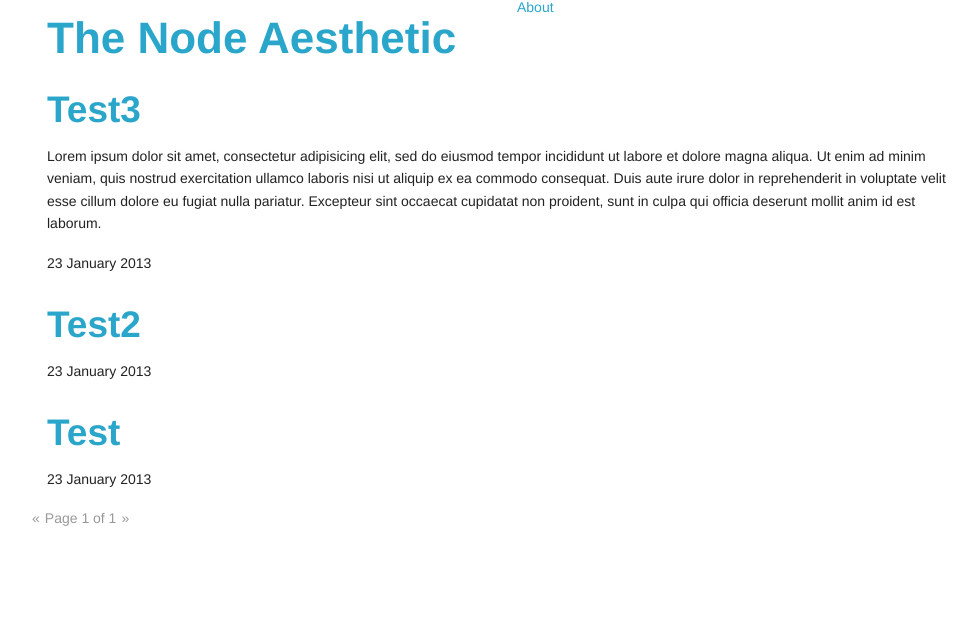
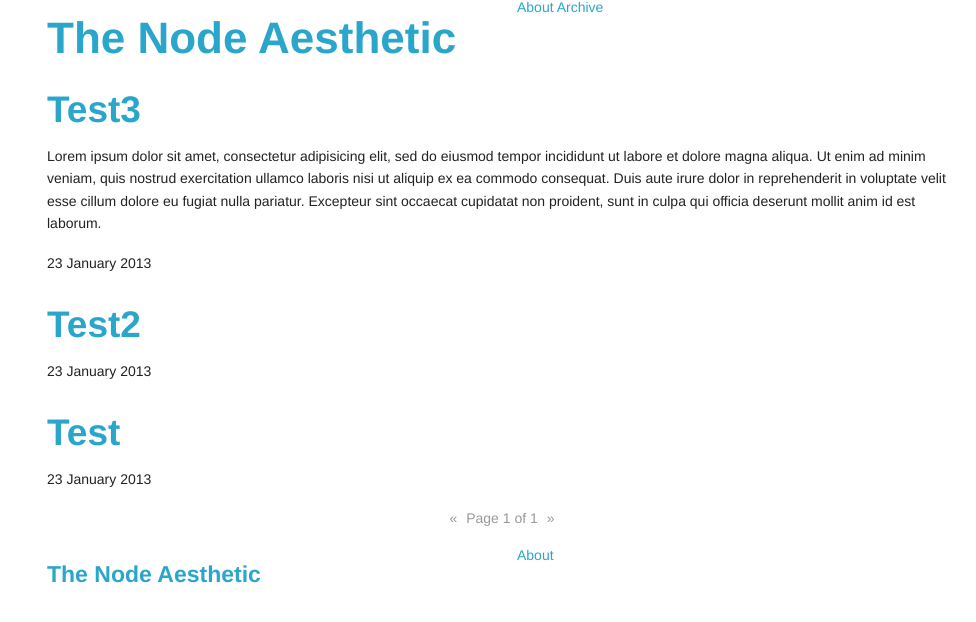
Before and after one commit to mattmcmanus/the.nodeaesthetic.com, a Jekyll site: the page built from index.html, in a window 1280 px wide. Shown: the top 622 px of the page, without its empty margins (138-1114 px from the left). Built offline with Jekyll 4.4.1, drawn with Linux system fonts in a browser that asks for light colours; Markdown is read by kramdown in place of the engine named in the settings; the list of posts is cut into pages by our own code.

Commit message:
Arhives!

```diff
--- a/_includes/footer.html
+++ b/_includes/footer.html
@@ -1,3 +1,10 @@
-
+  <footer class="row">
+    <div class="six columns">
+      <h4><a href="/">{{ site.name }}</a></h4>
+    </div>
+    <div class="six columns">
+      <a href="about.html">About</a>
+    </div>
+  </footer>
 </body>
 </html>
--- a/_includes/header.html
+++ b/_includes/header.html
@@ -34,5 +34,6 @@
     </div>
     <div class="six columns">
     	<a href="about.html">About</a>
+      <a href="archive.html">Archive</a>
     </div>
   </header>
--- a/index.html
+++ b/index.html
@@ -5,7 +5,7 @@ is_index: true
 {% for post in paginator.posts %}
   {% include post.html %}
 {% endfor %}
-
+<div class="twelve columns pagination-centered">
 	<ul class="pagination pagination-centered">
 		{% if paginator.previous_page and paginator.previous_page != 1 %}
 	    <li class="arrow"><a href="/page{{paginator.previous_page}}">&laquo;</a></li>
@@ -21,3 +21,4 @@ is_index: true
 	    <li class="arrow unavailable">&raquo;</li>
 	  {% endif %}
 	</ul>
+</div>
```
Also changed, not shown: archive.html (added, +8 -0 lines). Lines whose indentation alone changed are shown as unchanged.
